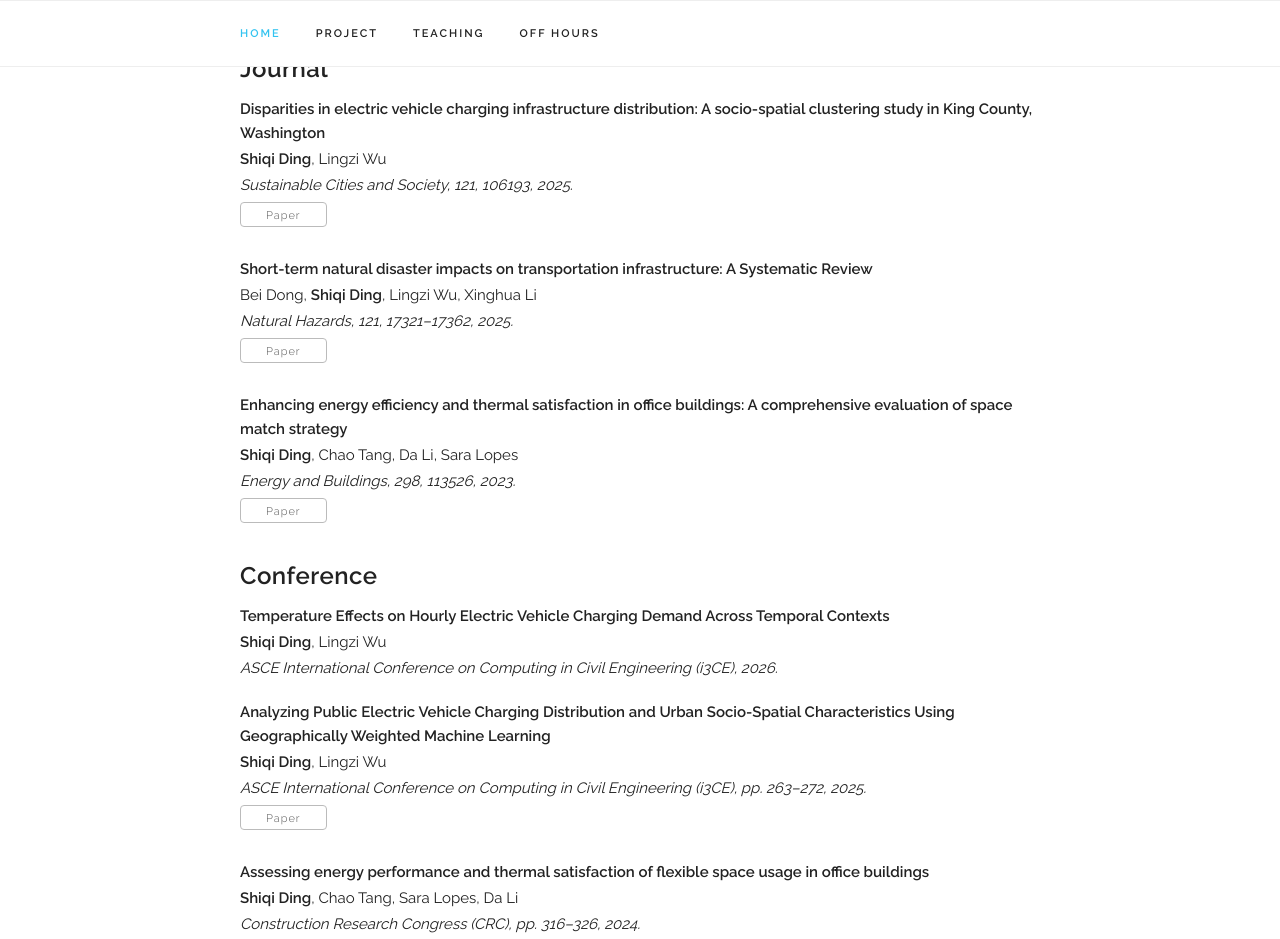
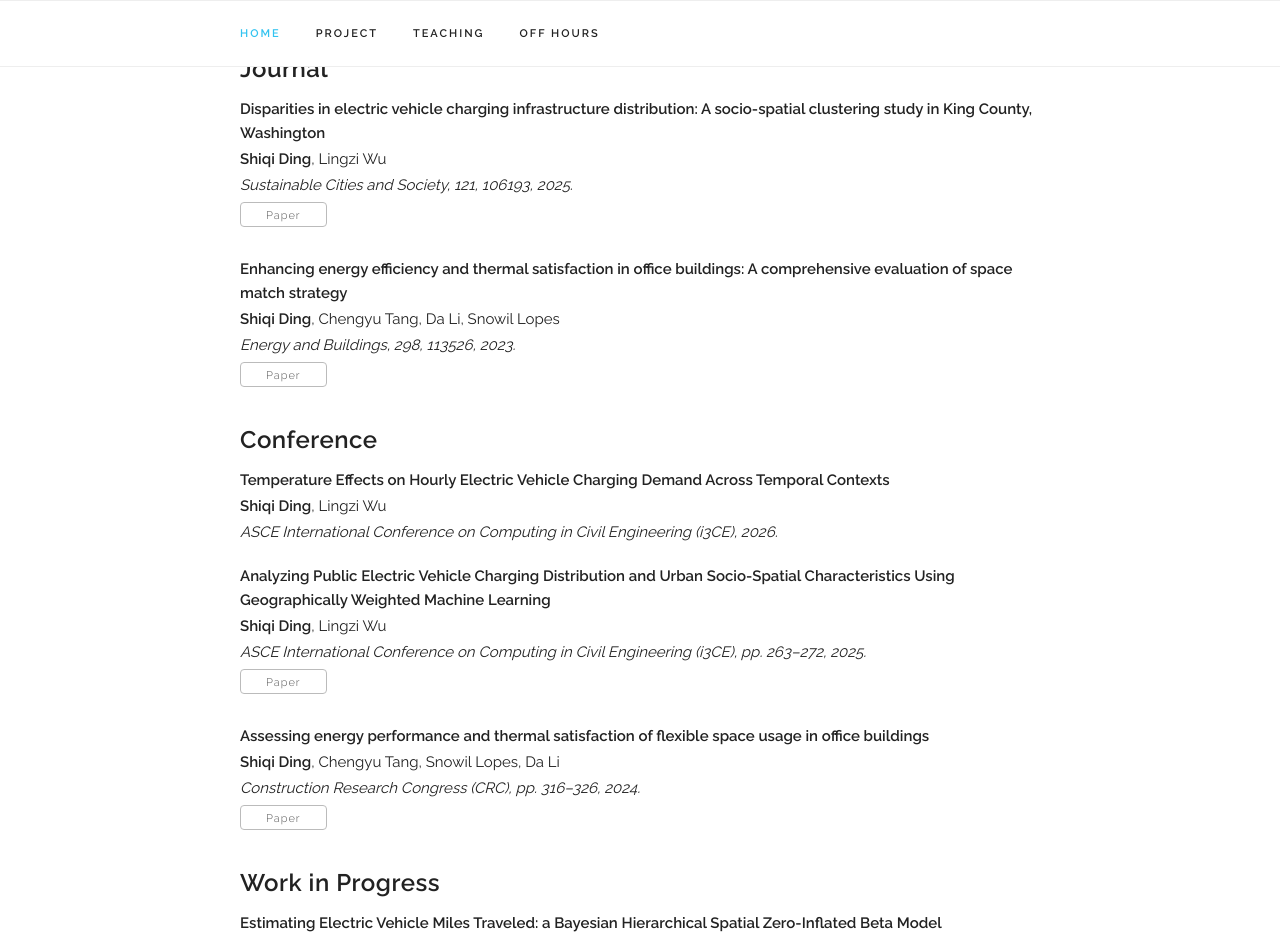
Before and after one commit to ShiQi-Ding/shiqi-ding.github.io, a Jekyll site: the page built from index.html, in a window 1280 px wide and 1400 px high, scrolled down 1813 px. Shown: the top 939 px of the window. Built offline with Jekyll 4.4.1, drawn with Linux system fonts in a browser that asks for light colours; some web fonts are replaced; some of the changed text lies outside the part shown.

Commit message:
Update publications.yaml

```diff
--- a/_data/publications.yaml
+++ b/_data/publications.yaml
@@ -12,16 +12,16 @@ papers:
     paper_url: "https://doi.org/10.1016/j.scs.2025.106193"
 
   - type: journal
-    selected: y
+    selected: n
     title: "Short-term natural disaster impacts on transportation infrastructure: A Systematic Review"
-    authors: "Bei Dong, <b>Shiqi Ding</b>, Lingzi Wu, Xinghua Li"
+    authors: "Beixuan Dong, <b>Shiqi Ding</b>, Lingzi Wu, Xinghua Li"
     venue: "Natural Hazards, 121, 17321–17362, 2025."
     paper_url: "https://doi.org/10.1007/s11069-025-07504-9"
 
   - type: journal
     selected: y
     title: "Enhancing energy efficiency and thermal satisfaction in office buildings: A comprehensive evaluation of space match strategy"
-    authors: "<b>Shiqi Ding</b>, Chao Tang, Da Li, Sara Lopes"
+    authors: "<b>Shiqi Ding</b>, Chengyu Tang, Da Li, Snowil Lopes"
     venue: "Energy and Buildings, 298, 113526, 2023."
     paper_url: "https://doi.org/10.1016/j.enbuild.2023.113526"
 
@@ -45,7 +45,7 @@ papers:
   - type: conference
     selected: y
     title: "Assessing energy performance and thermal satisfaction of flexible space usage in office buildings"
-    authors: "<b>Shiqi Ding</b>, Chao Tang, Sara Lopes, Da Li"
+    authors: "<b>Shiqi Ding</b>, Chengyu Tang, Snowil Lopes, Da Li"
     venue: "Construction Research Congress (CRC), pp. 316–326, 2024."
     paper_url: "https://doi.org/10.1061/9780784485279.033"
 
@@ -62,7 +62,7 @@ papers:
     paper_label: "Preprint"
 
   - type: under_review
-    selected: y
+    selected: n
     title: "The Effect of Perceived Weather on Short-Term EV Charging Load Forecasting"
     authors: "<b>Shiqi Ding</b>, Lingzi Wu"
     venue: "Manuscript in preparation."
```
